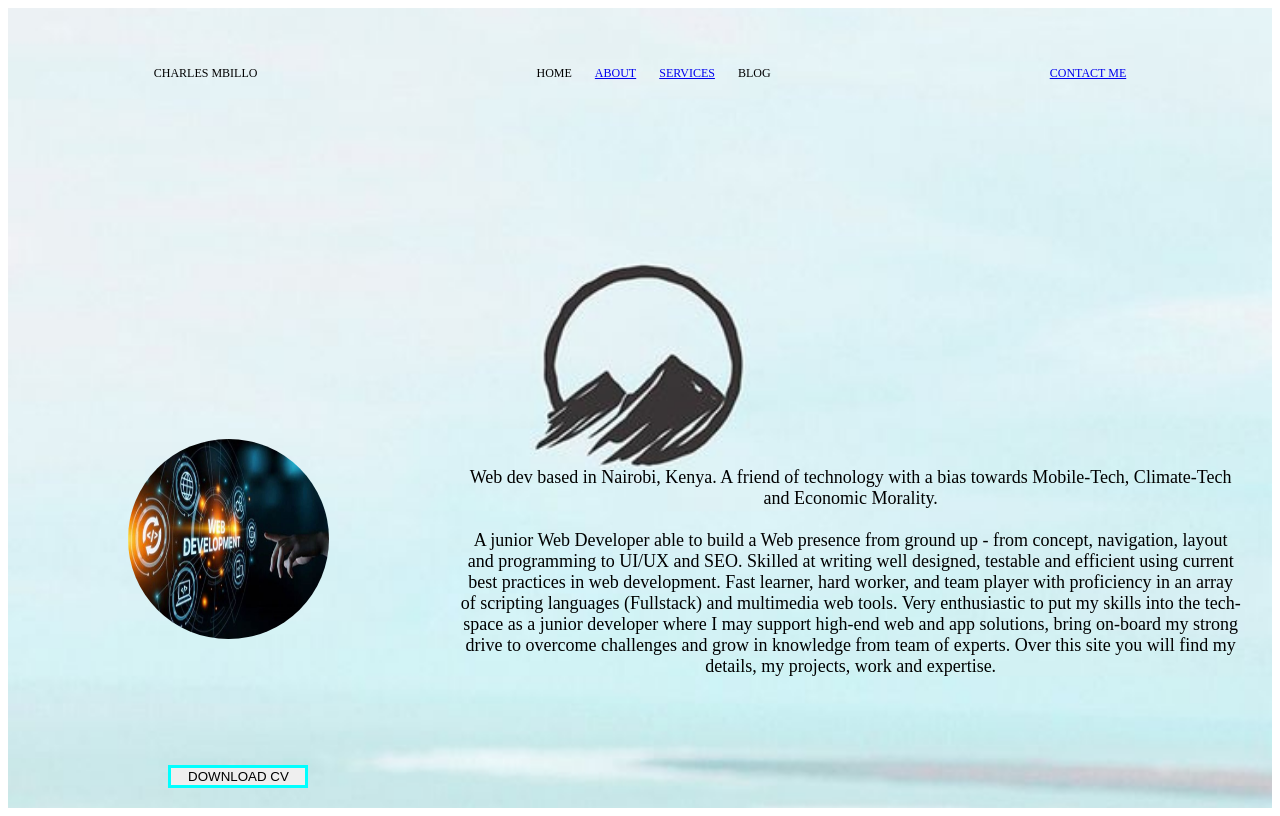
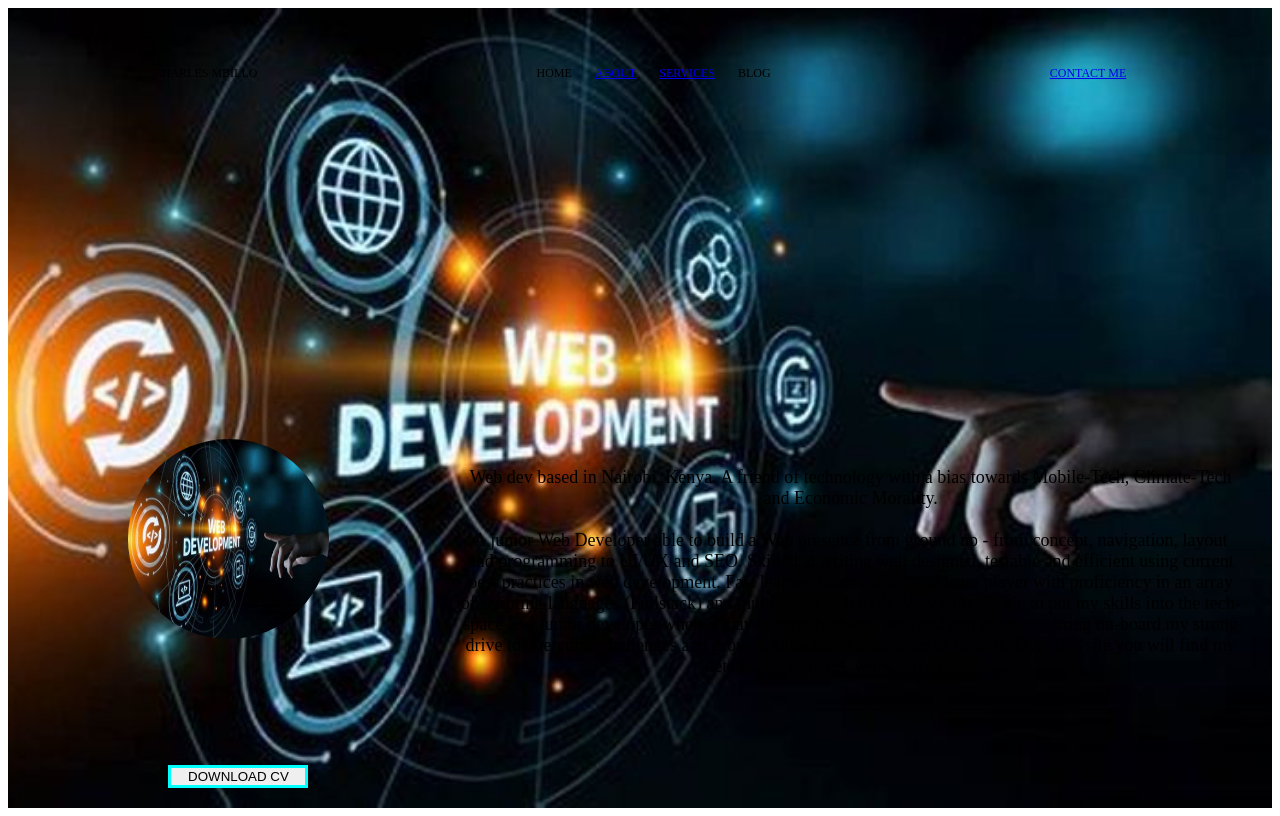
Before and after one commit to Pixels-02/homepage, a plain HTML site: page index.html in a window 1280 px wide. Drawn offline with Linux system fonts and the light colour scheme.

Commit message:
Update styles.css

```diff
--- a/styles.css
+++ b/styles.css
@@ -4,7 +4,7 @@
     justify-content: center;
     text-align: center;
     align-self: center;
-    background-image: url(Mountain\ logo\ \(1\).jpeg);
+    background-image: url(web.dvmt.jpg);
     background-position: 50% 0px;
     min-height: 100vh!important;
     background-repeat: no-repeat;
```
